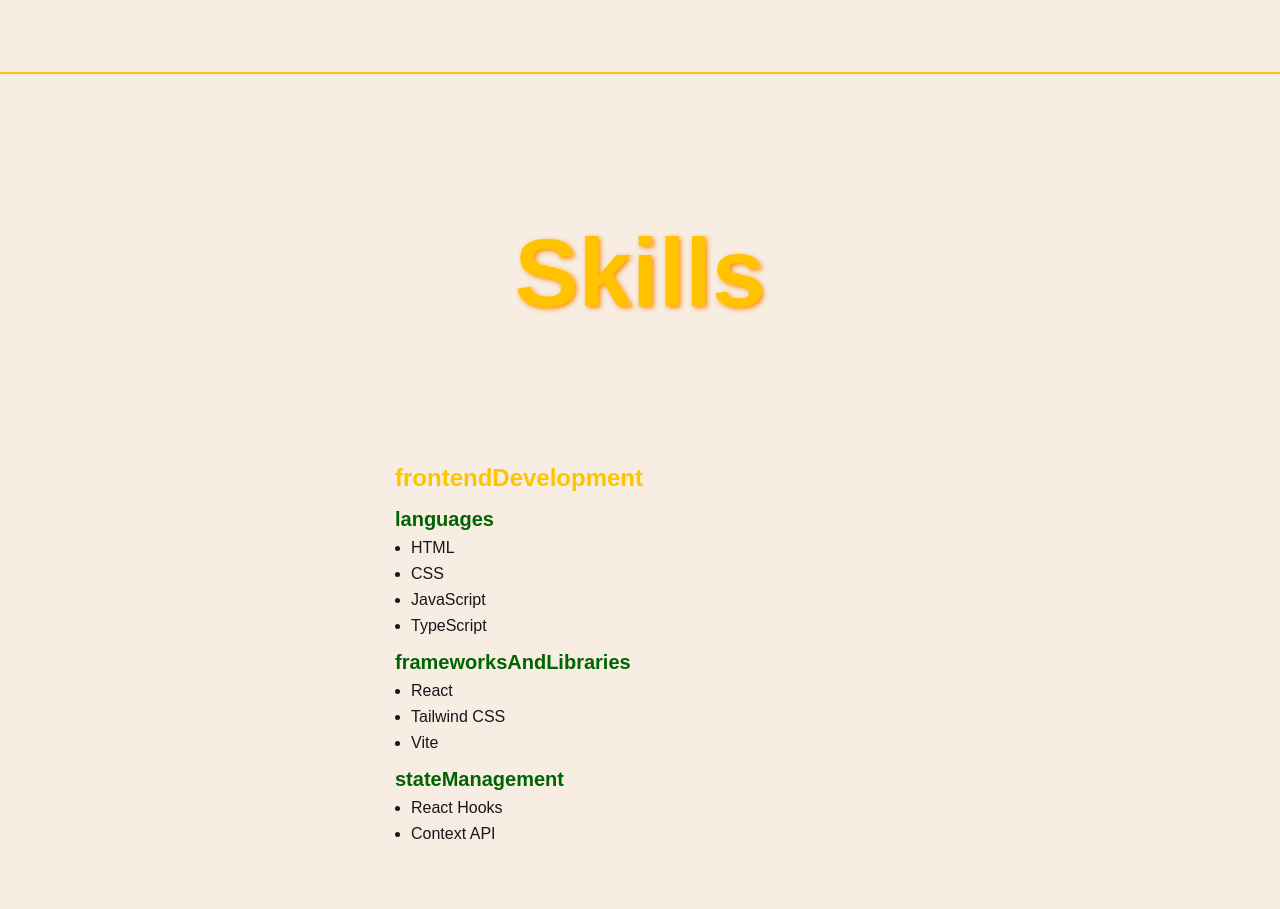
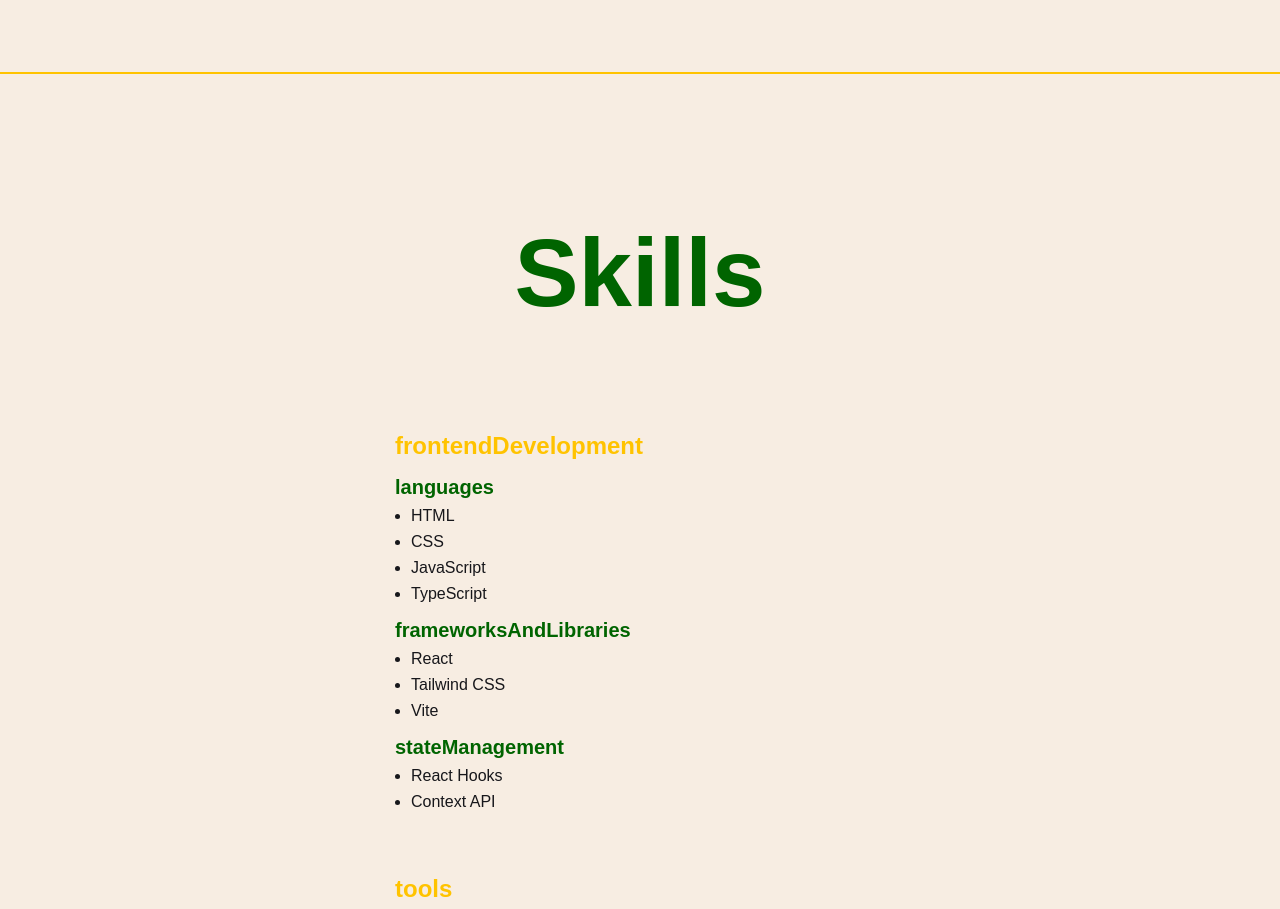
Before and after one commit to h-0y28/h-0y28, a React (Vite) app: page / in a window 1280 px wide. Shown: the part 2260-3169 px from the top of the page. Built offline with nearby package versions, Linux system fonts and the light colour scheme; a web font is replaced by a local one.

Commit message:
style: change title color delete mb

```diff
--- a/src/pages/Skills/style.ts
+++ b/src/pages/Skills/style.ts
@@ -11,11 +11,11 @@ export const CardContainer = styled.div`
 `;
 
 export const Title = styled.div`
-  color: ${theme.colors.primary};
-  text-shadow: 2px 2px 5px ${theme.colors.highlight};
+  color: ${theme.colors.secondary};
+  /* text-shadow: 2px 2px 5px ${theme.colors.highlight}; */
   text-align: center;
   font-size: 6rem;
   padding-top: 5rem;
   font-weight: bold;
-  margin-bottom: 2rem;
+  /* margin-bottom: 2rem; */
 `;
```
